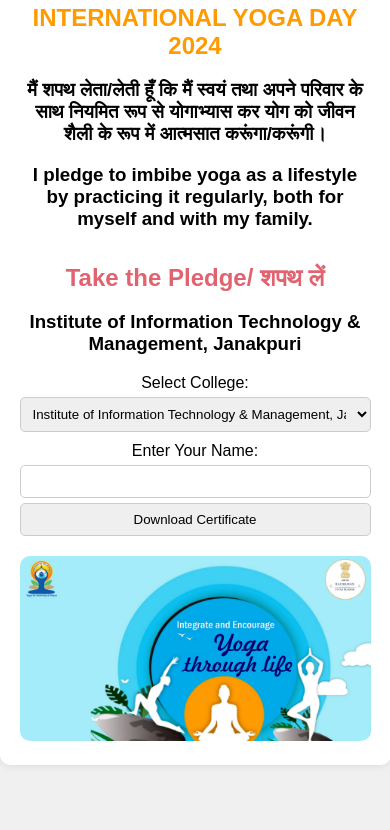
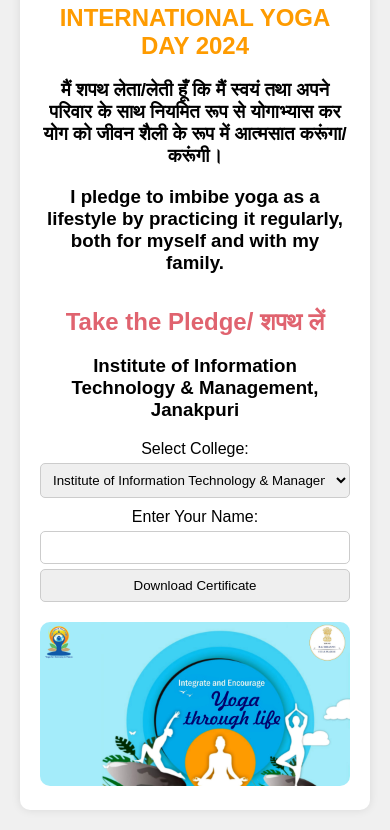
Before and after one commit to IITMJanakPuri/IITMJanakpuriYogaPledge, a plain HTML site: page index.html in a window 390 px wide. Shown: the part 242-1072 px from the top of the page. Before the commit the page ends 1027 px from the top, so only its background shows below. Drawn offline with Linux system fonts and the light colour scheme.

Commit message:
responsive

```diff
--- a/pledge.css
+++ b/pledge.css
@@ -1,4 +1,4 @@
-body {
+html, body {
     font-family: Arial, sans-serif;
     background-color: #f0f0f0;
     margin: 0;
@@ -8,6 +8,12 @@ body {
     align-items: center;
     min-height: 100vh;
     box-sizing: border-box;
+    width: 100%;
+    overflow-x: hidden; /* Prevent horizontal scrolling */
+}
+
+body {
+    max-width: 100vw; /* Prevent the body from exceeding the viewport width */
 }
 
 .container {
@@ -18,6 +24,7 @@ body {
     text-align: center;
     max-width: 90%;
     margin: 20px;
+    overflow: hidden; /* Ensure no content overflows the container */
 }
 
 label {
```
